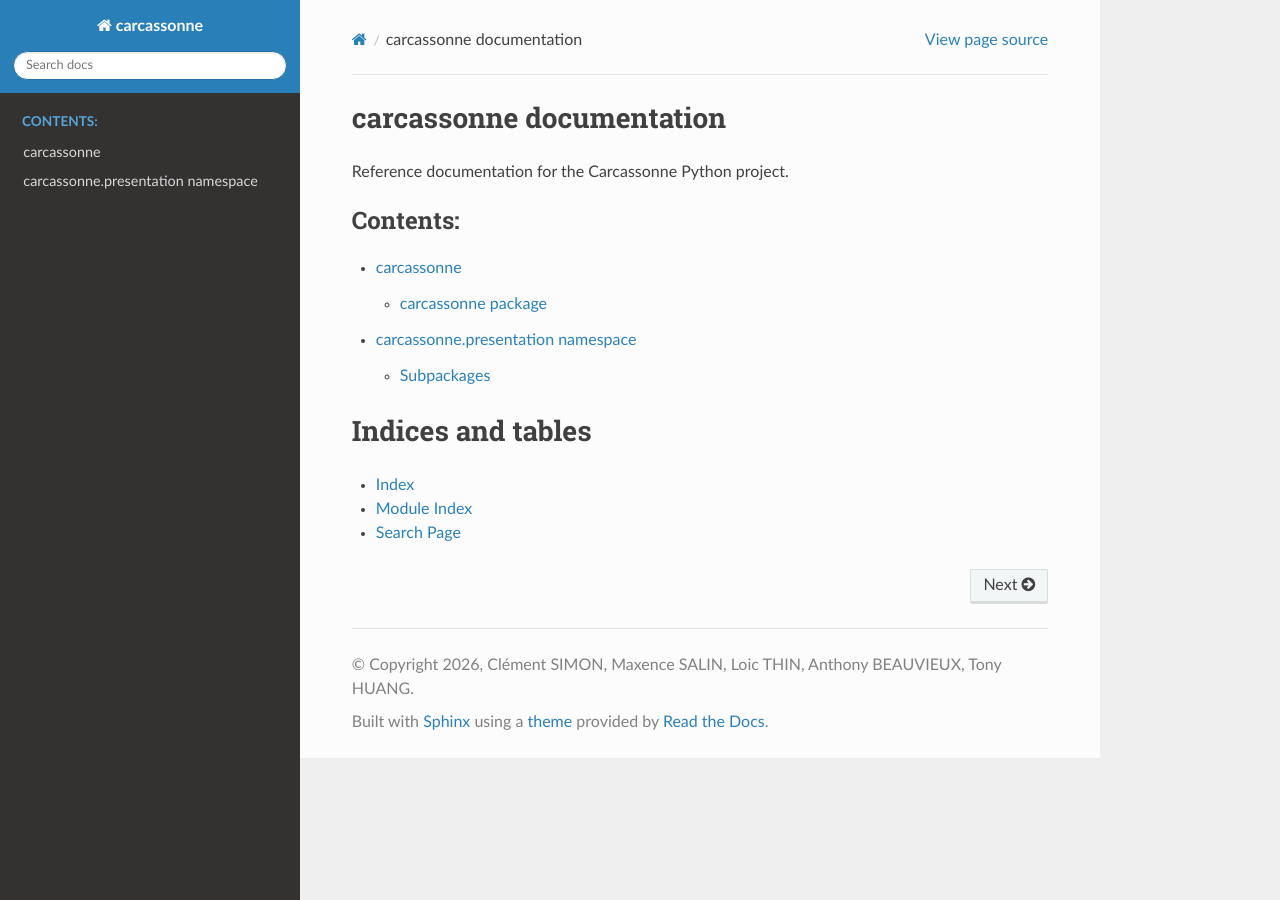
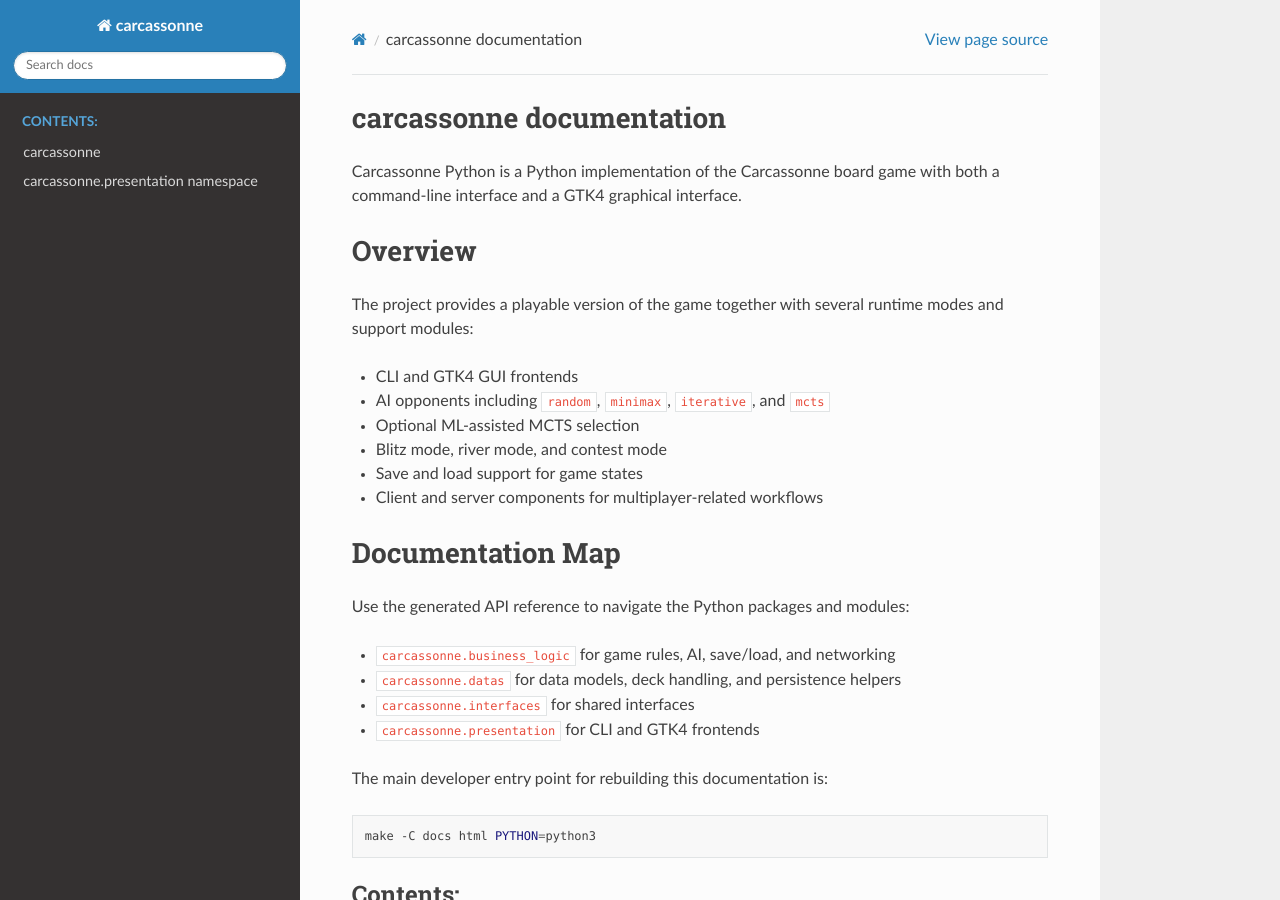
Before and after one commit to Bifiduus/carcassonne-python, a Sphinx documentation site: the page built from docs/source/index.rst, in a window 1280 px wide and 900 px high. Built offline with Sphinx 7.4.7 and the Read the Docs theme 3.1.0, drawn with Linux system fonts in a browser that asks for light colours.

Commit message:
update docs

```diff
--- a/docs/source/index.rst
+++ b/docs/source/index.rst
@@ -1,7 +1,37 @@
 carcassonne documentation
 =========================
 
-Reference documentation for the Carcassonne Python project.
+Carcassonne Python is a Python implementation of the Carcassonne board game
+with both a command-line interface and a GTK4 graphical interface.
+
+Overview
+========
+
+The project provides a playable version of the game together with several
+runtime modes and support modules:
+
+* CLI and GTK4 GUI frontends
+* AI opponents including ``random``, ``minimax``, ``iterative``, and ``mcts``
+* Optional ML-assisted MCTS selection
+* Blitz mode, river mode, and contest mode
+* Save and load support for game states
+* Client and server components for multiplayer-related workflows
+
+Documentation Map
+=================
+
+Use the generated API reference to navigate the Python packages and modules:
+
+* ``carcassonne.business_logic`` for game rules, AI, save/load, and networking
+* ``carcassonne.datas`` for data models, deck handling, and persistence helpers
+* ``carcassonne.interfaces`` for shared interfaces
+* ``carcassonne.presentation`` for CLI and GTK4 frontends
+
+The main developer entry point for rebuilding this documentation is:
+
+.. code-block:: bash
+
+   make -C docs html PYTHON=python3
 
 .. toctree::
    :maxdepth: 2
```
